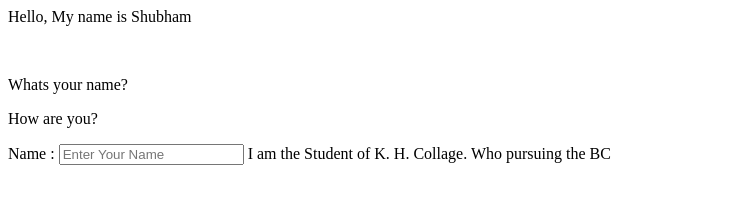
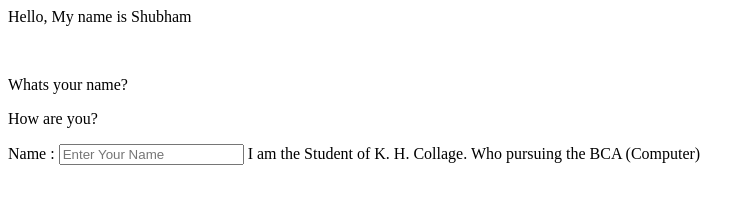
Before and after one commit to ShubhamRandive08/GitHub_And_Git_Demo, a plain HTML site: page index.html in a window 1280 px wide. Shown: the whole page, without its empty margins (0-755 px from the left). Drawn offline with Linux system fonts and the light colour scheme.

Commit message:
Add index

```diff
--- a/index.html
+++ b/index.html
@@ -3,5 +3,5 @@
 <p>Whats your name?</p>
 <p>How are you?</p>
 Name : <input type="text" placeholder="Enter Your Name" name="" id="">
-<span>I am the Student of K. H. Collage. Who pursuing the BC</span>
+<span>I am the Student of K. H. Collage. Who pursuing the BCA (Computer)</span>
 <!-- Author : Shubham Randive -->
```
